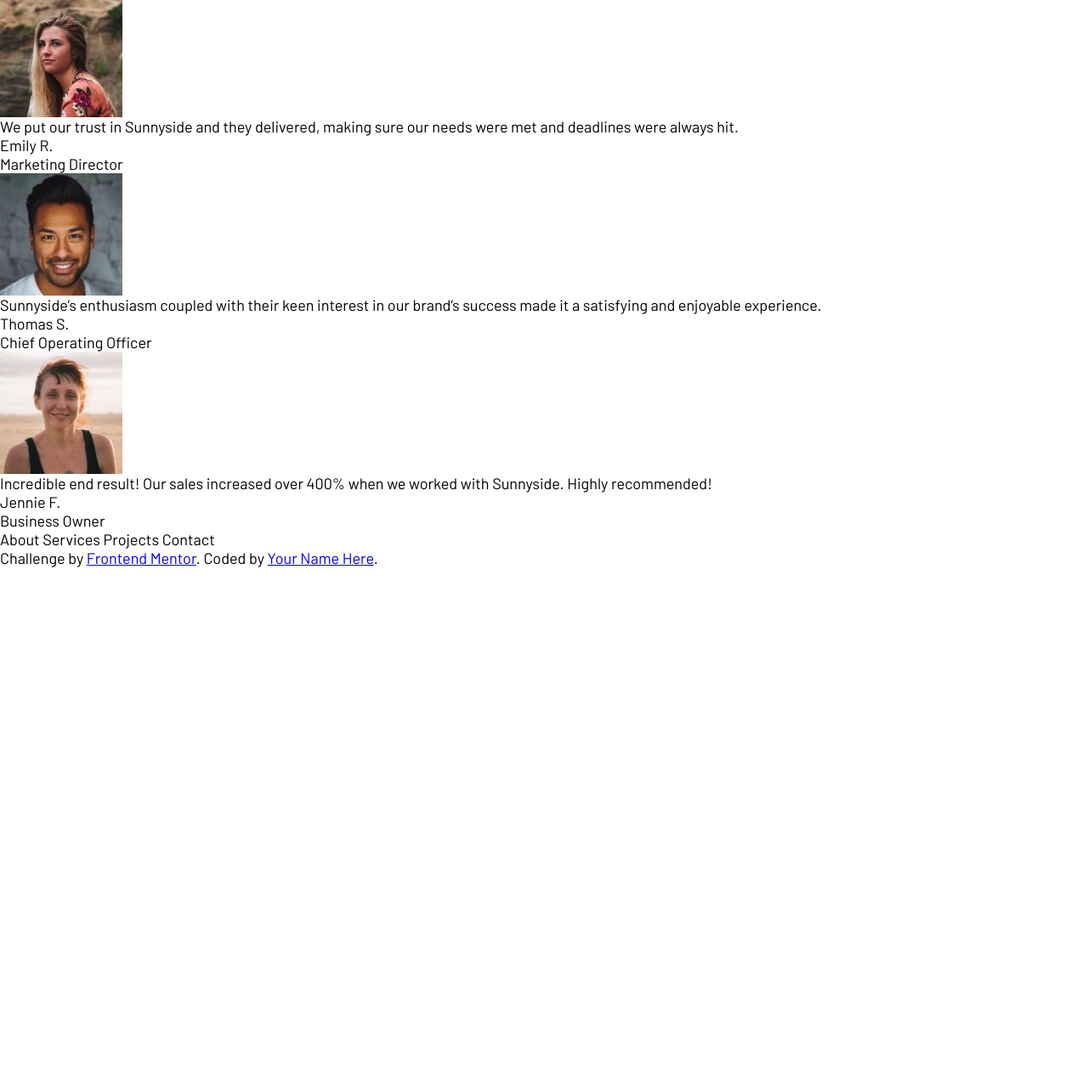
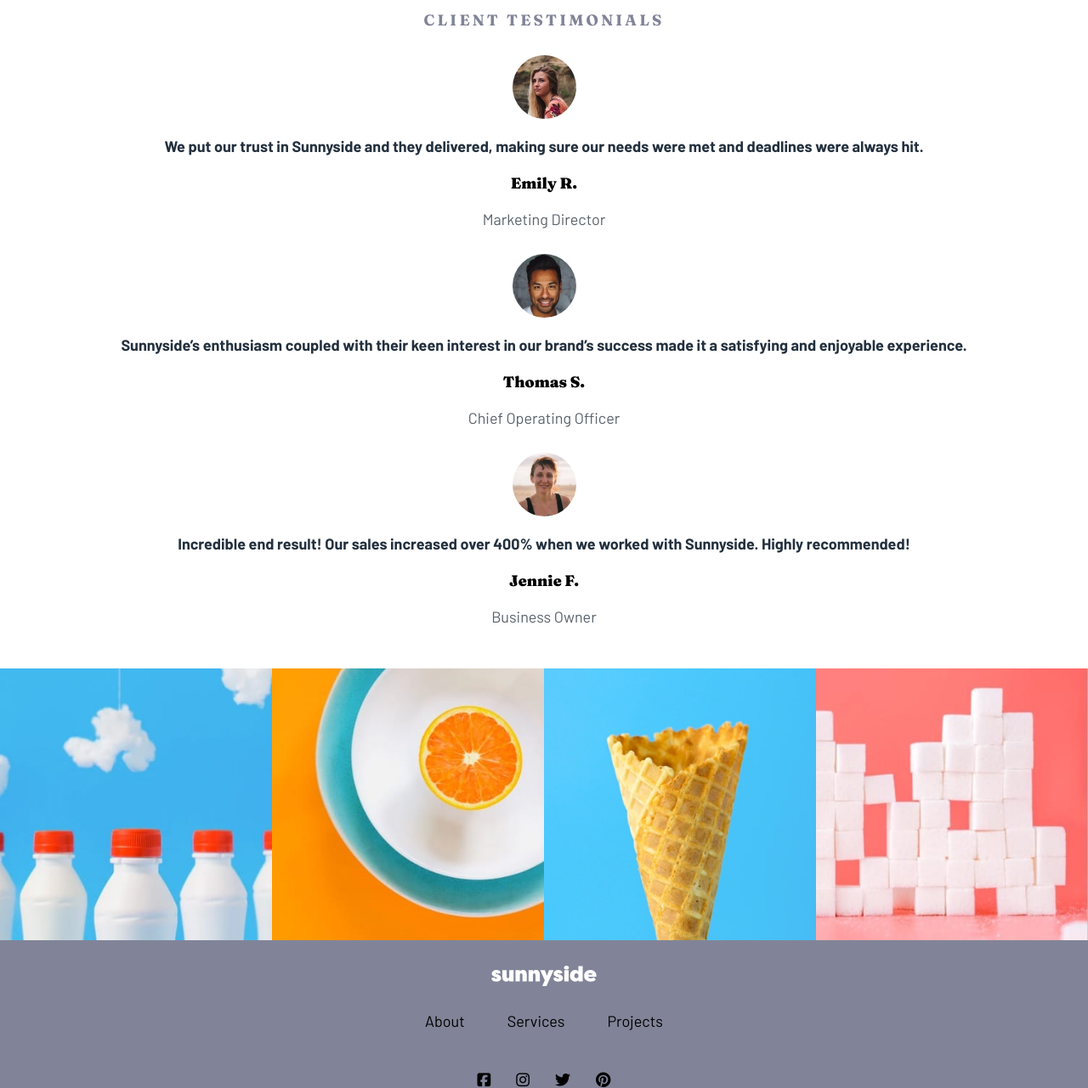
Before and after one commit to Belgacem-Dahmen/sunnyside-agency-landing-page-main, a plain HTML site: page index.html in a window 1280 px wide. Shown: the part 2176-3457 px from the top of the page at 85% size. Before the commit the page ends 2844 px from the top, so only its background shows below. Drawn offline with Linux system fonts and the light colour scheme.

Commit message:
adding footer styles

```diff
--- a/index.html
+++ b/index.html
@@ -1,60 +1,81 @@
 <!DOCTYPE html>
 <html lang="en">
-
   <head>
-  <meta charset="UTF-8">
-  <meta name="viewport" content="width=device-width, initial-scale=1.0">
+    <meta charset="UTF-8" />
+    <meta name="viewport" content="width=device-width, initial-scale=1.0" />
     <!-- displays site properly based on user's device -->
 
-  <link rel="icon" type="image/png" sizes="32x32" href="./images/favicon-32x32.png">
+    <link
+      rel="icon"
+      type="image/png"
+      sizes="32x32"
+      href="./images/favicon-32x32.png"
+    />
 
     <title>Frontend Mentor | Sunnyside agency landing page</title>
-  <link rel="stylesheet" href="style.css">
+    <link rel="stylesheet" href="style.css" />
+
+    <script
+      src="https://kit.fontawesome.com/75fe86fff7.js"
+      crossorigin="anonymous"
+    ></script>
   </head>
 
   <body>
-
     <header class="header">
       <nav class="nav">
-      <img src="/images/logo.svg" alt="" class="logo">
+        <img src="/images/logo.svg" alt="" class="logo" />
         <ul class="hidden">
-        <li> About</li>
+          <li>About</li>
           <li>Services</li>
           <li>Projects</li>
           <li>Contact</li>
         </ul>
-      <img src="/images/icon-hamburger.svg" alt="">
+        <img src="/images/icon-hamburger.svg" alt="" />
       </nav>
       <h1 class="header__title">We are creatives</h1>
-    <img src="/images/icon-arrow-down.svg" alt="" class="header__image">
+      <img src="/images/icon-arrow-down.svg" alt="" class="header__image" />
     </header>
     <div class="container">
       <div class="services">
         <div class="service">
-        <img src="/images/mobile/image-transform.jpg" alt="" class="hidden-on-desktop service__image ">
+          <img
+            src="/images/mobile/image-transform.jpg"
+            alt=""
+            class="hidden-on-desktop service__image"
+          />
           <div class="service__details">
             <h2 class="service__details__title">Transform your brand</h2>
             <p class="service__details__description">
-            We are a full-service creative agency specializing in helping brands grow fast.
-            Engage your clients through compelling visuals that do most of the marketing for you.
+              We are a full-service creative agency specializing in helping
+              brands grow fast. Engage your clients through compelling visuals
+              that do most of the marketing for you.
             </p>
             <button class="service__details__button">Learn more</button>
           </div>
-        <img src="/images/desktop/image-transform.jpg" alt="" class="hidden-on-mobile service__image">
+          <img
+            src="/images/desktop/image-transform.jpg"
+            alt=""
+            class="hidden-on-mobile service__image"
+          />
         </div>
         <div class="service">
-        <img src="/images/mobile/image-stand-out.jpg" alt="" class="service__image">
+          <img
+            src="/images/mobile/image-stand-out.jpg"
+            alt=""
+            class="service__image"
+          />
           <div class="service__details">
-          <h2 class="service__details__title">Stand out to the right audience</h2>
-          <p class="service__details__description">Using a collaborative formula of designers, researchers,
-            photographers, videographers, and copywriters, we’ll
-            build and extend your brand in digital places.</p>
+            <h2 class="service__details__title">
+              Stand out to the right audience
+            </h2>
+            <p class="service__details__description">
+              Using a collaborative formula of designers, researchers,
+              photographers, videographers, and copywriters, we’ll build and
+              extend your brand in digital places.
+            </p>
 
-
-          <button class="service__details__button">
-            Learn More
-          </button>
-
+            <button class="service__details__button">Learn More</button>
           </div>
         </div>
       </div>
@@ -63,79 +84,100 @@
         <div class="job" data-job="graphic-design">
           <h2 class="job__title">Graphic design</h2>
           <p class="job__description">
-          Great design makes you memorable. We deliver artwork that underscores your brand
-          message and captures potential
-          clients’ attention.
+            Great design makes you memorable. We deliver artwork that
+            underscores your brand message and captures potential clients’
+            attention.
           </p>
-
         </div>
 
         <div class="job" data-job="photography">
           <h2 class="job__title">Photography</h2>
-        <p class="job__description"> Increase your credibility by getting the most stunning, high-quality photos that
-          improve your business image.</p>
+          <p class="job__description">
+            Increase your credibility by getting the most stunning, high-quality
+            photos that improve your business image.
+          </p>
+        </div>
       </div>
     </div>
 
-
-
-  </div>
-
-
-
-
-
-
-
-  <div class="testimonial">
-
-    <h2 class="testimonial__title">Client testimonials</h2>
+    <div class="testimonials">
+      <h2 class="testimonials__title">Client testimonials</h2>
       <div class="testimonial__card">
-      <img src="/images/image-emily.jpg" alt="" class="testimonial__avatar">
+        <img src="/images/image-emily.jpg" alt="" class="testimonial__avatar" />
         <p class="testimonial__description">
-        We put our trust in Sunnyside and they delivered, making sure our needs were met and deadlines were always hit.
-
+          We put our trust in Sunnyside and they delivered, making sure our
+          needs were met and deadlines were always hit.
         </p>
         <p class="testimonial__name">Emily R.</p>
         <p class="testimonial__post">Marketing Director</p>
-
-
       </div>
 
       <div class="testimonial__card">
-      <img src="/images/image-thomas.jpg" alt="" class="testimonials__avatar">
+        <img
+          src="/images/image-thomas.jpg"
+          alt=""
+          class="testimonial__avatar"
+        />
         <p class="testimonial__description">
-        Sunnyside’s enthusiasm coupled with their keen interest in our brand’s success made it a satisfying and
-        enjoyable experience.
+          Sunnyside’s enthusiasm coupled with their keen interest in our brand’s
+          success made it a satisfying and enjoyable experience.
         </p>
         <p class="testimonial__name">Thomas S.</p>
         <p class="testimonial__post">Chief Operating Officer</p>
-
-
       </div>
 
       <div class="testimonial__card">
-      <img src="/images/image-jennie.jpg" alt="" class="testimonials__avatar">
-      <p class="testimonial__description"> Incredible end result! Our sales increased over 400% when we worked with
-        Sunnyside. Highly recommended!
+        <img
+          src="/images/image-jennie.jpg"
+          alt=""
+          class="testimonial__avatar"
+        />
+        <p class="testimonial__description">
+          Incredible end result! Our sales increased over 400% when we worked
+          with Sunnyside. Highly recommended!
         </p>
-      <p class="testimonial__name">Jennie F. </p>
-      <p class="testimonial__post">Business Owner </p>
+        <p class="testimonial__name">Jennie F.</p>
+        <p class="testimonial__post">Business Owner</p>
+      </div>
     </div>
 
+    <div class="gallery">
+      <img
+        src="/images/mobile/image-gallery-milkbottles.jpg"
+        alt=""
+        class="exemple"
+      />
+      <img
+        src="/images/mobile/image-gallery-orange.jpg"
+        alt=""
+        class="exemple"
+      />
+      <img src="/images/mobile/image-gallery-cone.jpg" alt="" class="exemple" />
+      <img
+        src="/images/mobile/image-gallery-sugar-cubes.jpg"
+        alt=""
+        class="exemple"
+      />
     </div>
+    <footer class="footer">
+      <img
+        src="/images/logo.svg"
+        fill="currentColor"
+        alt=""
+        class="footer__logo"
+      />
+      <ul class="footer__list">
+        <li class="footer__list-item">About</li>
+        <li class="footer__list-item">Services</li>
+        <li class="footer__list-item">Projects</li>
+      </ul>
+      <div class="footer__socials">
+        <i class="fa-brands fa-square-facebook"></i>
+        <i class="fa-brands fa-instagram"></i>
+        <i class="fa-brands fa-twitter"></i>
+        <i class="fa-brands fa-pinterest"></i>
 
-
-
-  About
-  Services
-  Projects
-  Contact
-
-  <div class="attribution">
-    Challenge by <a href="https://www.frontendmentor.io?ref=challenge" target="_blank">Frontend Mentor</a>.
-    Coded by <a href="#">Your Name Here</a>.
       </div>
+    </footer>
   </body>
-
 </html>
--- a/style.css
+++ b/style.css
@@ -1,7 +1,5 @@
-@import url('https://fonts.googleapis.com/css2?family=Barlow:ital,wght@0,100;0,200;0,300;0,400;0,500;0,600;0,700;0,800;0,900;1,100;1,200;1,300;1,400;1,500;1,600;1,700;1,800;1,900&display=swap');
-@import url('https://fonts.googleapis.com/css2?family=Fraunces:ital,opsz,wght@0,9..144,100..900;1,9..144,100..900&display=swap');
-
-
+@import url("https://fonts.googleapis.com/css2?family=Barlow:ital,wght@0,100;0,200;0,300;0,400;0,500;0,600;0,700;0,800;0,900;1,100;1,200;1,300;1,400;1,500;1,600;1,700;1,800;1,900&display=swap");
+@import url("https://fonts.googleapis.com/css2?family=Fraunces:ital,opsz,wght@0,9..144,100..900;1,9..144,100..900&display=swap");
 
 :root {
   /* Primary Colors */
@@ -22,8 +20,8 @@
   --font-body-size: 18px;
 
   /* Font Families and Weights */
-    --font-family-barlow: 'Barlow', sans-serif;
-    --font-family-fraunces: 'Fraunces', serif;
+  --font-family-barlow: "Barlow", sans-serif;
+  --font-family-fraunces: "Fraunces", serif;
   --font-weight-barlow-600: 600;
   --font-weight-fraunces-700: 700;
   --font-weight-fraunces-900: 900;
@@ -33,7 +31,6 @@
   padding: 0;
   margin: 0;
   box-sizing: border-box;
-
 }
 
 img,
@@ -61,7 +58,6 @@ body {
   display: none;
 }
 
-
 header {
   display: flex;
   flex-direction: column;
@@ -71,8 +67,6 @@ header {
   background-size: cover;
   background-repeat: no-repeat;
   text-align: center;
-
-
 }
 
 .nav {
@@ -81,7 +75,6 @@ header {
   justify-content: space-between;
   align-items: center;
   justify-items: center;
-
 }
 
 .header__title {
@@ -95,17 +88,11 @@ header {
 
 .header__image {
   margin: 30px auto 125px auto;
-
-
 }
 
 /* Service classes */
 
-
-
-
 .service__details {
-
   text-align: center;
   display: flex;
   flex-direction: column;
@@ -117,14 +104,12 @@ header {
   font-family: var(--font-family-fraunces);
   font-weight: var(--font-weight-fraunces-900);
   font-size: 1.875rem;
-
 }
 
 .service__details__description {
   padding: 0 30px;
   color: var(--color-dark-grayish-blue);
   line-height: 1.75rem;
-
 }
 
 .service__details__button {
@@ -136,11 +121,10 @@ header {
   align-self: center;
   margin: 0px auto 40px;
   position: relative;
-
 }
 
 .service__details__button::after {
-    content: '';
+  content: "";
   position: absolute;
   top: 10px;
   right: 0px;
@@ -159,7 +143,6 @@ header {
   text-align: center;
   gap: 0px;
   color: var(--color-very-dark-grayish-blue);
-
 }
 
 .job__title {
@@ -173,27 +156,93 @@ header {
 
   line-height: 1.75rem;
 }
-.job[data-job='photography'] {
-    background-image: url('/images/mobile/image-photography.jpg');
+.job[data-job="photography"] {
+  background-image: url("/images/mobile/image-photography.jpg");
   background-size: cover;
 }
 
-.job[data-job='graphic-design'] {
-    background-image: url('/images/mobile/image-graphic-design.jpg');
+.job[data-job="graphic-design"] {
+  background-image: url("/images/mobile/image-graphic-design.jpg");
   background-size: cover;
   background-repeat: no-repeat;
 }
 
+/* Testimonials */
+.testimonials {
+  text-align: center;
+  padding: 50px 0px;
+  display: flex;
+  flex-direction: column;
+  gap: 30px;
+  justify-content: center;
+  align-items: center;
+}
+
+.testimonials__title {
+  font-family: var(--font-family-fraunces);
+  text-transform: uppercase;
+  color: var(--color-dark-grayish-blue);
+  font-size: 1.125rem;
+  letter-spacing: 0.2rem;
+}
+.testimonial__card {
+  display: flex;
+  flex-direction: column;
+  gap: 20px;
+  align-items: center;
+  color: var(--color-very-dark-grayish-blue);
+}
+.testimonial__avatar {
+  border-radius: 50%;
+  max-width: 75px;
+}
+.testimonial__description {
+  padding: 0 20px;
+  line-height: 1.5rem;
+  color: var(--color-very-dark-desaturated-blue);
+  font-weight: bolder;
+}
+.testimonial__name {
+  font-family: var(--font-family-fraunces);
+  font-weight: var(--font-weight-fraunces-900);
+  color: black;
+}
+
+/* gallery */
+.gallery {
+  display: grid;
+  grid-template-columns: 1fr 1fr;
+}
+
+/* footer */
+
+.footer {
+  background-color: var(--color-dark-grayish-blue);
+  display: flex;
+  flex-direction: column;
+  align-items: center;
+}
+.footer__logo {
+  margin: 30px auto;
+}
+
+.footer__list {
+  display: flex;
+  flex: 1;
+  gap: 50px;
+}
 
 
-
-
-
-
-
+.footer__list-item {
+  list-style: none;
+}
+.footer__socials{
+    display: flex;
+    margin-top: 50px;
+    gap: 30px;
+}
 
 @media screen and (min-width: 375px) {
-
   .hidden-on-desktop {
     display: none;
   }
@@ -201,7 +250,6 @@ header {
   .hidden-on-mobile {
     display: block;
   }
-
 
   header {
     display: flex;
@@ -225,22 +273,29 @@ header {
   }
 
   .job {
-
     max-height: 550px;
     text-align: center;
     display: flex;
     flex-direction: column;
-
   }
 
-    .job[data-job='photography'] {
-        background-image: url('/images/desktop/image-photography.jpg');
+  .job[data-job="photography"] {
+    background-image: url("/images/desktop/image-photography.jpg");
     background-size: cover;
   }
 
-    .job[data-job='graphic-design'] {
-        background-image: url('/images/desktop/image-graphic-design.jpg');
+  .job[data-job="graphic-design"] {
+    background-image: url("/images/desktop/image-graphic-design.jpg");
     background-size: cover;
     background-repeat: no-repeat;
   }
+
+  .testimonials {
+    display: grid;
   }
+
+  .gallery {
+    display: grid;
+    grid-template-columns: 1fr 1fr 1fr 1fr;
+  }
+}
```
Lines whose indentation alone changed are shown as unchanged.
